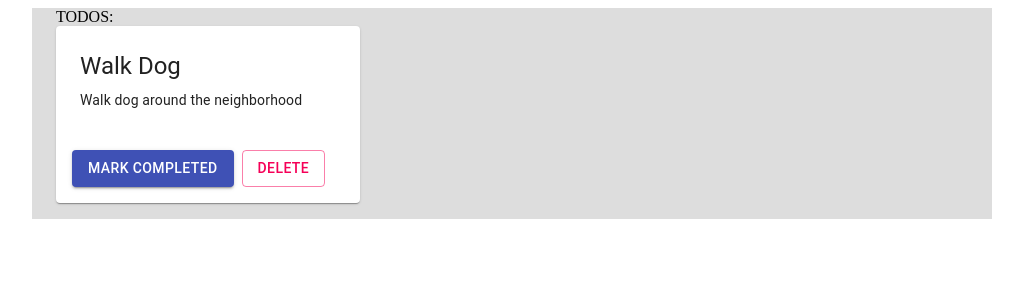
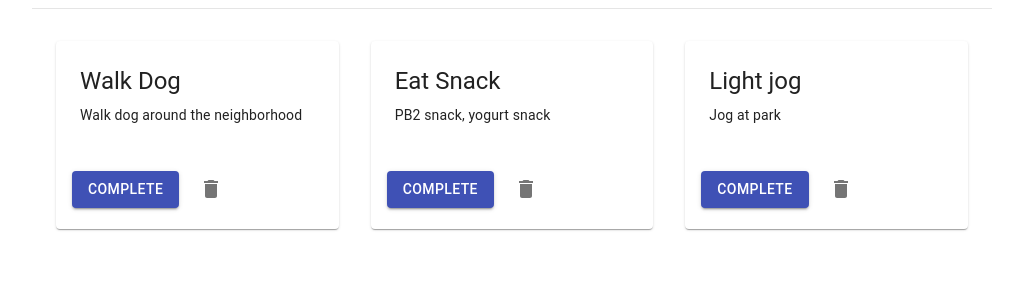
Before and after one commit to kyle4real/MERN-todo-app, a React (Create React App) app in the folder client/: page / in a window 1280 px wide. Shown: the top 300 px of the page, without its empty margins (128-1151 px from the left). Built offline with nearby package versions, Linux system fonts and the light colour scheme.

Commit message:
Material UI IconButton for delete.

```diff
--- a/client/package.json
+++ b/client/package.json
@@ -4,6 +4,7 @@
   "private": true,
   "dependencies": {
     "@material-ui/core": "^4.12.1",
+    "@material-ui/icons": "^4.11.2",
     "@testing-library/jest-dom": "^5.14.1",
     "@testing-library/react": "^11.2.7",
     "@testing-library/user-event": "^12.8.3",
--- a/client/src/components/Todos/Todo/Todo.js
+++ b/client/src/components/Todos/Todo/Todo.js
@@ -1,7 +1,17 @@
 import React from "react";
 import useStyles from "./style";
 
-import { Grid, Card, CardContent, Typography, CardActions, Button } from "@material-ui/core";
+import {
+    Grid,
+    Card,
+    CardContent,
+    Typography,
+    CardActions,
+    Button,
+    IconButton,
+} from "@material-ui/core";
+
+import { Delete as DeleteIcon } from "@material-ui/icons";
 
 const Todo = ({ id, title, description }) => {
     const classes = useStyles();
@@ -12,17 +22,17 @@ const Todo = ({ id, title, description }) => {
                     <Typography gutterBottom variant="h5" component="h2">
                         {title}
                     </Typography>
-                    <Typography variant="body2" component="p">
+                    <Typography variant="body2" component="p" color="">
                         {description}
                     </Typography>
                 </CardContent>
                 <CardActions>
                     <Button className={classes.completeBtn} variant="contained" color="primary">
-                        Mark Completed
+                        Complete
                     </Button>
-                    <Button variant="outlined" color="secondary">
-                        Delete
-                    </Button>
+                    <IconButton>
+                        <DeleteIcon />
+                    </IconButton>
                 </CardActions>
             </Card>
         </Grid>
--- a/client/src/components/Todos/Todos.js
+++ b/client/src/components/Todos/Todos.js
@@ -7,14 +7,15 @@ import Todo from "./Todo/Todo";
 
 const todosArr = [
     { title: "Walk Dog", description: "Walk dog around the neighborhood", id: "123" },
+    { title: "Eat Snack", description: "PB2 snack, yogurt snack", id: "456" },
+    { title: "Light jog", description: "Jog at park", id: "789" },
 ];
 
 const Todos = () => {
     const classes = useStyles();
     return (
         <Container className={classes.todoGrid} maxWidth="md">
-            TODOS:
-            <Grid container>
+            <Grid container spacing={4}>
                 {todosArr.map((todoObj) => (
                     <Todo {...todoObj} key={todoObj.id} />
                 ))}
--- a/client/src/components/Todos/style.js
+++ b/client/src/components/Todos/style.js
@@ -2,7 +2,8 @@ import { makeStyles } from "@material-ui/core";
 
 export default makeStyles(() => ({
     todoGrid: {
-        background: "#ddd",
+        borderTop: "1px solid rgba(0,0,0,.1)",
+        paddingTop: "2rem",
         paddingBottom: "2rem",
     },
 }));
```
Also changed, not shown: 1 other file (tests, documents, lock files or other folders).
